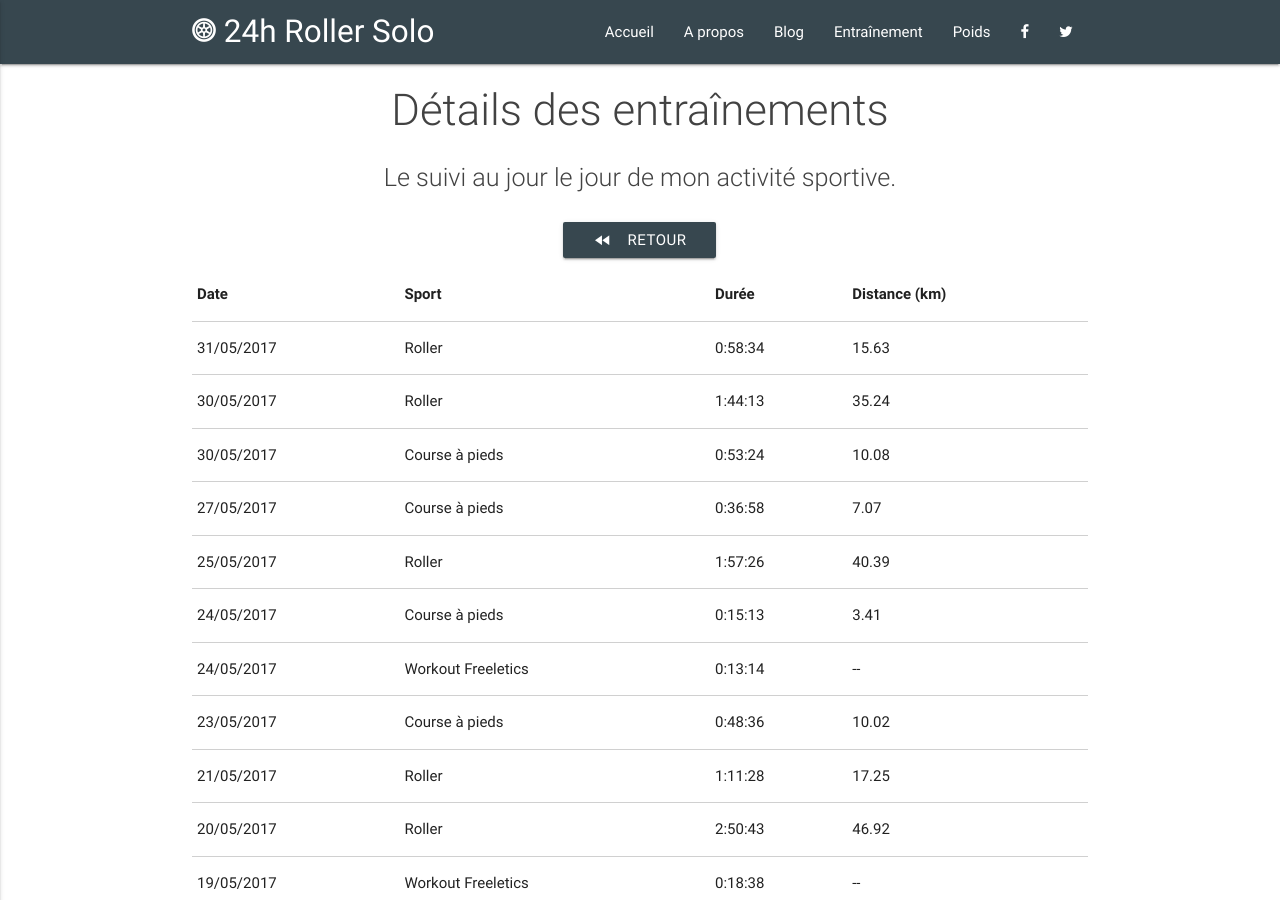
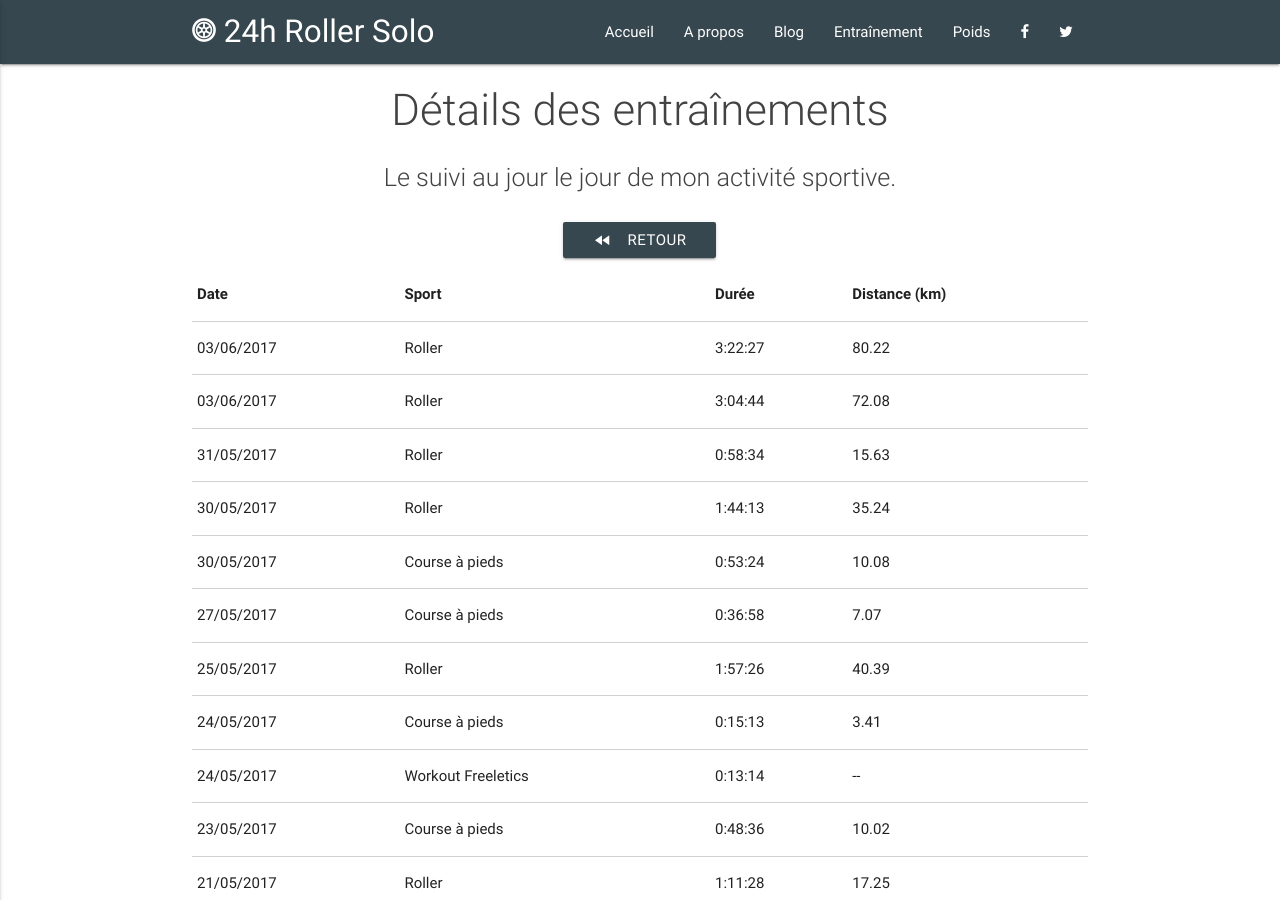
Before and after one commit to 24hRollerSolo/24hRollerSolo.github.io, a Jekyll site: the page built from training/details.html, in a window 1280 px wide and 900 px high. Built offline with Jekyll 4.4.1, drawn with Linux system fonts in a browser that asks for light colours.

Commit message:
Add 12 La Faute roller skating

```diff
--- a/_data/sports.json
+++ b/_data/sports.json
@@ -1,4 +1,6 @@
 [
+  {"date": "2017-06-03", "type": "ROLLER", "distance": "80.22", "duration": "3:22:27"},
+  {"date": "2017-06-03", "type": "ROLLER", "distance": "72.08", "duration": "3:04:44"},
   {"date": "2017-05-31", "type": "ROLLER", "distance": "15.63", "duration": "0:58:34"},
   {"date": "2017-05-30", "type": "ROLLER", "distance": "35.24", "duration": "1:44:13"},
   {"date": "2017-05-30", "type": "RUNNING", "distance": "10.08", "duration": "0:53:24"},
```
